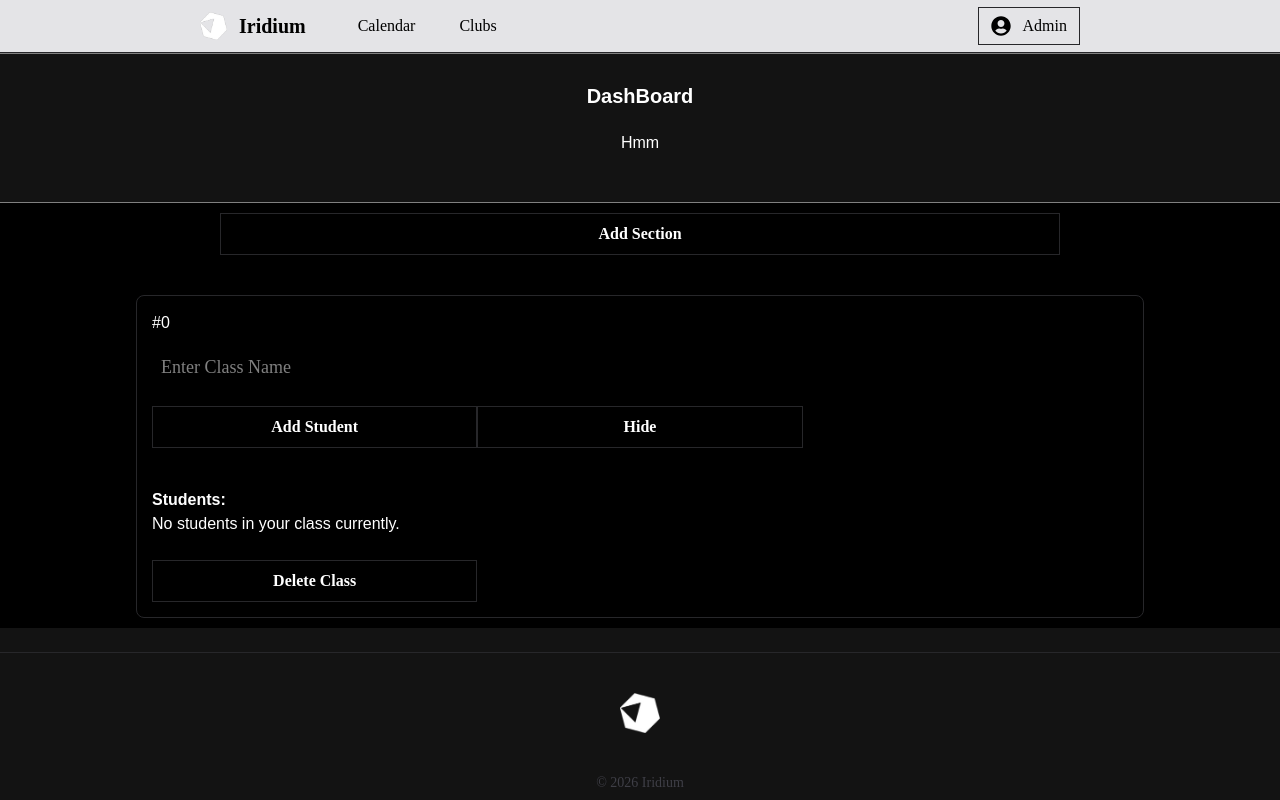
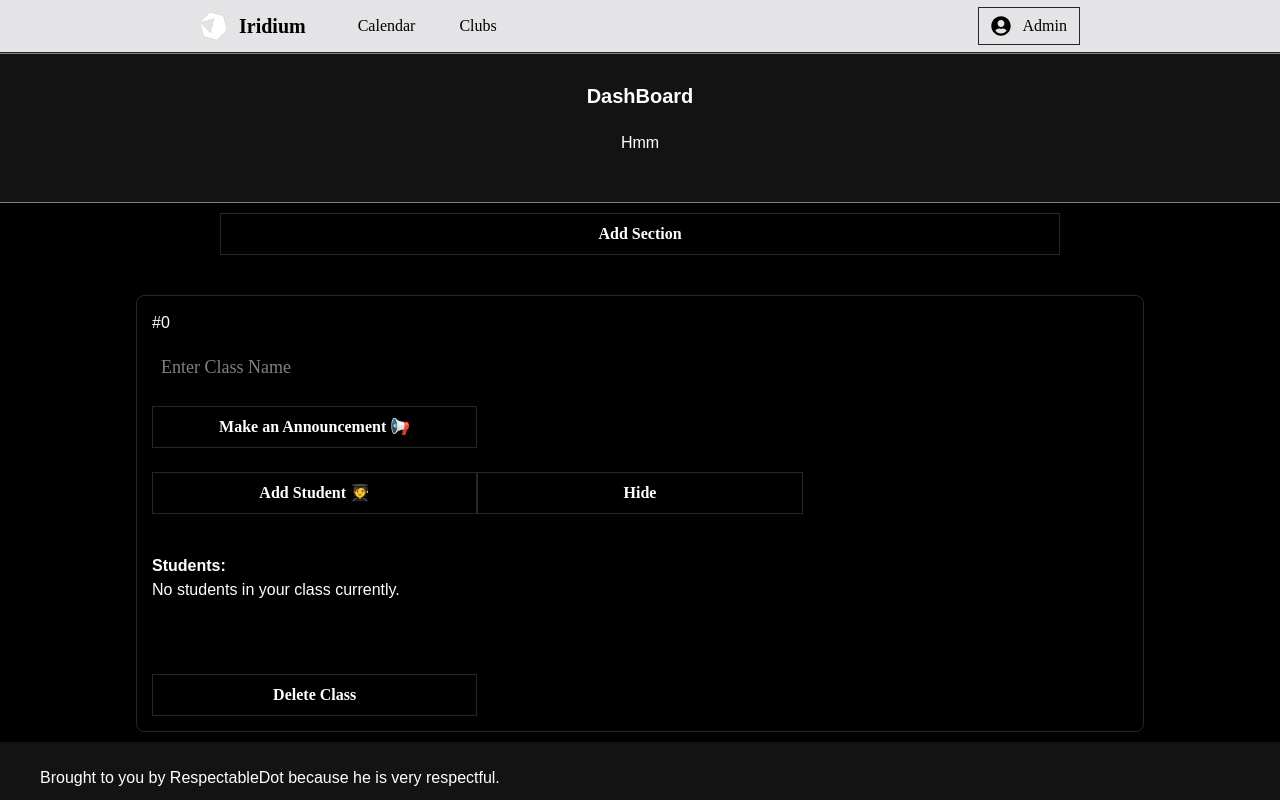
Before and after one commit to iron-hands-team/iridium, a Next.js app in the folder frontend/: page / in a window 1280 px wide. Both pictures are taken after a click on the button "Add Section". Shown: the top 800 px of the page. Built offline with nearby package versions, Linux system fonts and the light colour scheme.

Commit message:
something

```diff
--- a/frontend/components/layout/Class.tsx
+++ b/frontend/components/layout/Class.tsx
@@ -191,7 +191,7 @@ export default function ClassBody() {
               borderRadius: "8px",
 							gap: "10px"
             }}
-						className="border-1 border-zinc-800 "
+						className="border-1 border-zinc-800 hover:border-zinc-200"
 
           >
 
@@ -207,8 +207,12 @@ export default function ClassBody() {
 							updateName(i, e.target.value);
 						}}
 						></textarea>
+      <div className="w-1/3">
+      	<Btn text="Make an Announcement 📢" onclick={() => {classes[i].canShow = true;addStudent(item.students, i)}}/>
+      </div>
+      <br></br>
 						<div className="w-2/3 flex">
-						<Btn text="Add Student" onclick={() => {classes[i].canShow = true;addStudent(item.students, i)}}/>
+						<Btn text="Add Student 🧑‍🎓" onclick={() => {classes[i].canShow = true;addStudent(item.students, i)}}/>
 						<Btn text={classes[i].canShow ? "Hide" : "Show"} onclick={() => updateCanShowStudents(i, !classes[i].canShow)}/>
 
 						</div>
@@ -233,18 +237,22 @@ export default function ClassBody() {
 								</div>
 							))}
 							</div>
-						)};
+						)}
 
 						<br></br>
-
+						<br></br>
+      <br></br>
 						<div className="w-1/3">
 						<Btn text="Delete Class" onclick={() => {deleteTest(i)}}/>
 						</div>
           </div>
-        ))}
+    ))}
       </div>
 			<br></br>
 
+			<p className="ml-10">Brought to you by RespectableDot because he is very respectful. </p>
+
+   <br></br>
 			<Footer/>
 			<div className="h-100"></div>
     </div>
```
